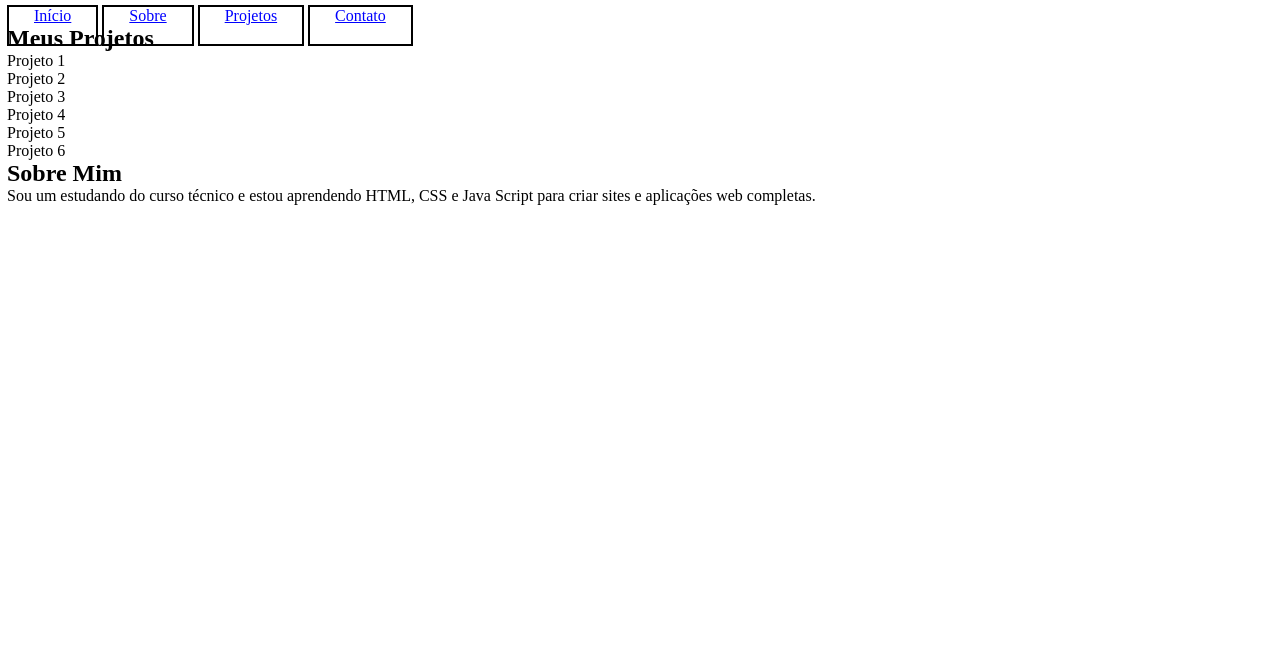
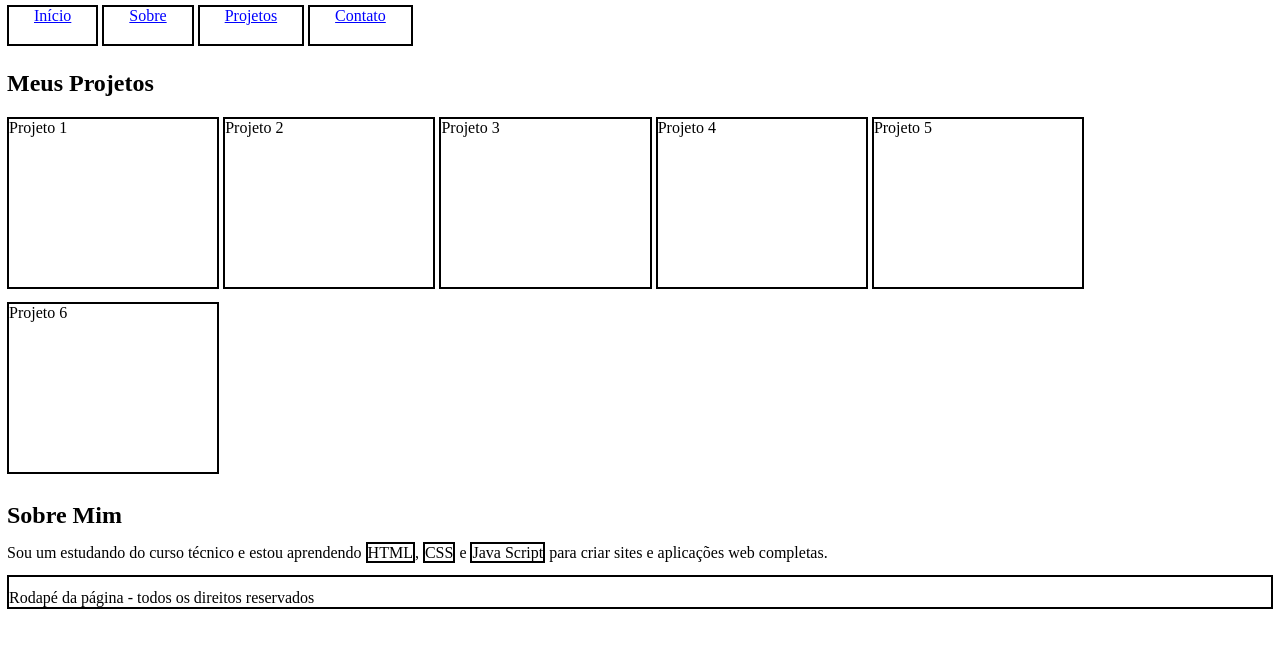
Before and after one commit to LiviaNS11TIMB/Atv-2---As-propriedades-de-Display, a plain HTML site: page index.html in a window 1280 px wide. Drawn offline with Linux system fonts and the light colour scheme.

Commit message:
finalizado

```diff
--- a/index.html
+++ b/index.html
@@ -12,48 +12,27 @@
     <a href="">Projetos</a>
     <a href="">Contato</a>
 
+    <div class="titulo">
+        <h2>Meus Projetos</h2>
+    </div>
 
-    <h2>Meus Projetos</h2>
-
-    <ul>
-        <li>
+    <div>
         <p>Projeto 1</p>
-        </li>
-    </ul>
-
-    <ul>
-        <li>
         <p>Projeto 2</p>
-        </li>
-    </ul>
-
-    <ul>
-        <li>
         <p>Projeto 3</p>
-        </li>
-    </ul>
-
-    <ul>
-        <li>
         <p>Projeto 4</p>
-        </li>
-    </ul>
-
-    <ul>
-        <li>
         <p>Projeto 5</p>
-        </li>
-    </ul>
-
-    <ul>
-        <li>
         <p>Projeto 6</p>
-        </li>
-    </ul>
+    </div>
 
     <h2>Sobre Mim</h2>
 
     <p>Sou um estudando do curso técnico e estou aprendendo <span>HTML</span>, <span>CSS</span> e <span>Java Script</span> para criar sites e aplicações web completas.</p>
 
+    <p></p>
+
+
+   <div class="rodape">  Rodapé da página - todos os direitos reservados</div>
+
 </body>
 </html>
--- a/style.css
+++ b/style.css
@@ -15,3 +15,35 @@ a{
     padding-inline: 25px;
     color: blue;
 }
+h2{
+    margin-bottom: 15px;
+    margin-top: 15px;
+}
+ div{ p{
+        display: inline-block;
+        border-color: black;
+        border-style: solid;
+        border-width: 2px;
+        padding-bottom: 150px;
+        padding-right: 150px;
+    }
+    }
+.rodape{
+        display: block;
+        border-color: black;
+        border-style: solid;
+        border-width: 2px;
+        padding-top: 12px;
+    }
+.titulo{
+        margin-top: 45px;
+        margin-bottom: 20px;
+    }
+p{
+margin-bottom: 13px;
+    }
+    span{
+        border-color: black;
+        border-style: solid;
+        border-width: 2px;
+    }
```
Lines whose indentation alone changed are shown as unchanged.
